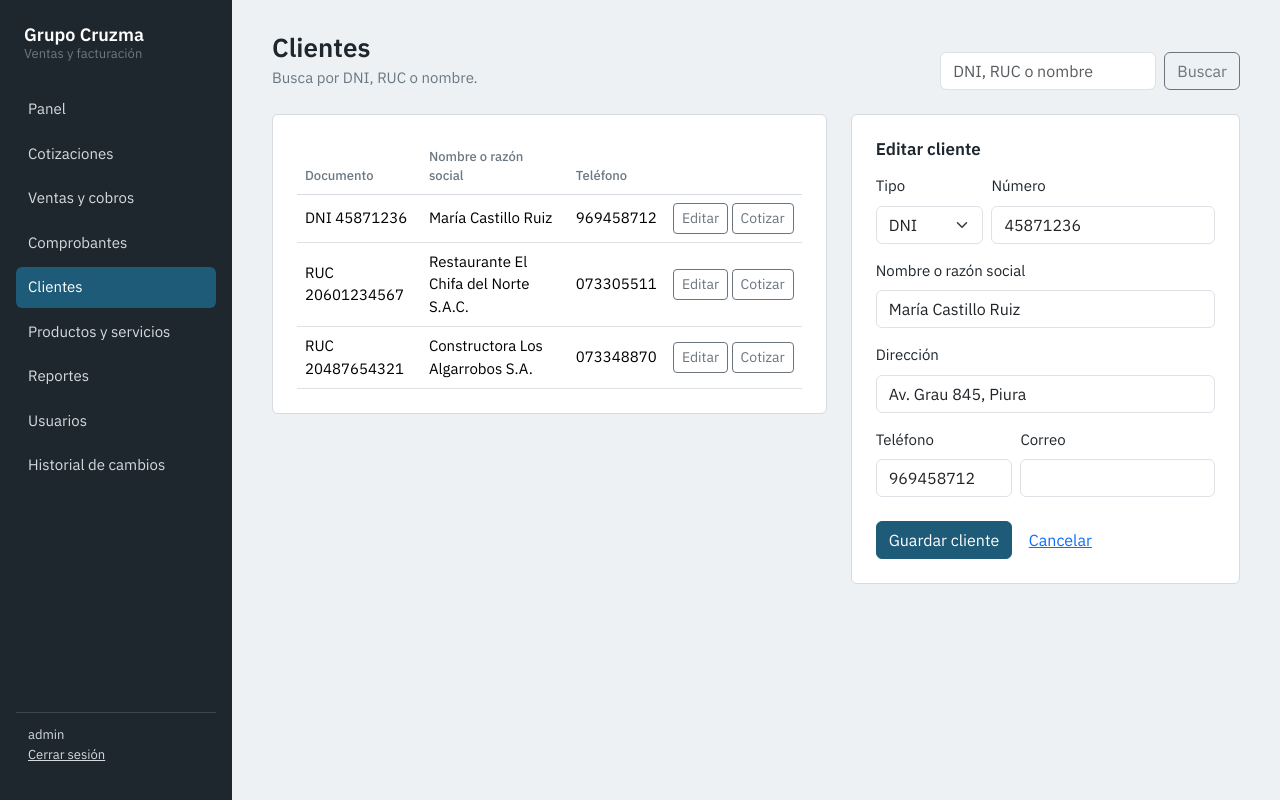
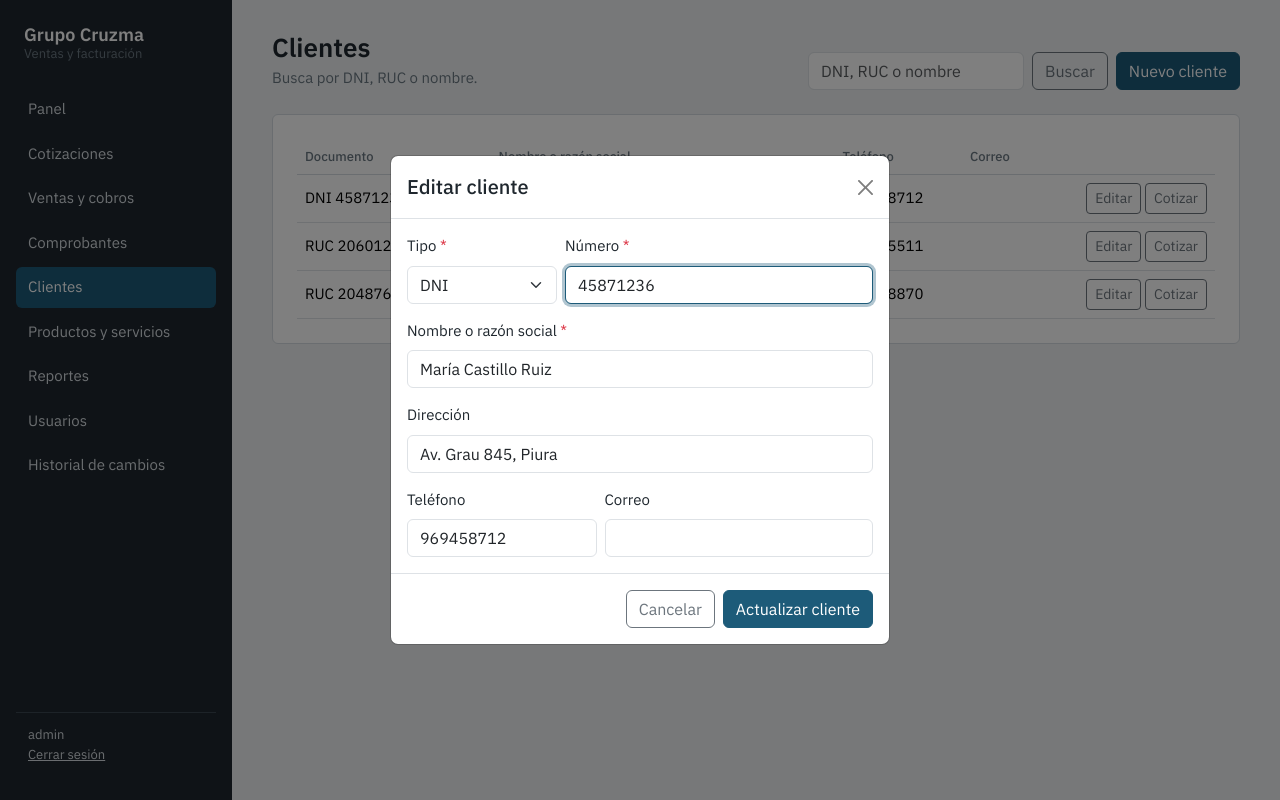
Before and after one commit to LuisGaleJ/cruzma-ventas, a Spring Boot app: page /clientes?editar=1 in a window 1280 px wide. Run offline with Spring Boot 4, Linux system fonts and the light colour scheme; a user stored in the database is signed in; some of the project's set-up classes (security, data sources, template engines, error pages and the like) are left out, and stand-ins take their place; some libraries are stand-ins or nearby versions.

Commit message:
feat(clientes): registro y edicion en ventana emergente y telefono solo numerico

```diff
--- a/src/main/java/pe/cruzma/ventas/controller/ClienteController.java
+++ b/src/main/java/pe/cruzma/ventas/controller/ClienteController.java
@@ -10,7 +10,9 @@ import pe.cruzma.ventas.model.Cliente;
 import pe.cruzma.ventas.model.TipoDocumento;
 import pe.cruzma.ventas.service.ClienteService;
 
-/** P4 Clientes (RF03): búsqueda por DNI, RUC o nombre, registro y edición. */
+/**
+ * P4 Clientes (RF03): búsqueda por DNI, RUC o nombre; registro y edición en una ventana emergente.
+ */
 @Controller
 @RequestMapping("/clientes")
 public class ClienteController {
@@ -27,7 +29,7 @@ public class ClienteController {
      * GET {@code /clientes}: búsqueda, lista y formulario de clientes.
      *
      * @param q      texto a buscar
-     * @param editar id del cliente a editar; {@code null} para uno nuevo
+     * @param editar id del cliente a editar: abre la ventana con sus datos (enlace directo)
      * @param model  modelo de la vista
      * @return vista {@code clientes/lista}
      */
@@ -38,6 +40,7 @@ public class ClienteController {
         if (!model.containsAttribute("cliente")) {
             model.addAttribute("cliente", editar != null ? service.obtener(editar) : new Cliente());
         }
+        model.addAttribute("abrirFormulario", editar != null);
         model.addAttribute("tipos", TipoDocumento.values());
         return "clientes/lista";
     }
@@ -64,6 +67,7 @@ public class ClienteController {
         }
         model.addAttribute("clientes", service.buscar(null));
         model.addAttribute("tipos", TipoDocumento.values());
+        model.addAttribute("abrirFormulario", true);   // vuelve a abrir la ventana con los errores
         return "clientes/lista";
     }
 }
--- a/src/main/java/pe/cruzma/ventas/model/Cliente.java
+++ b/src/main/java/pe/cruzma/ventas/model/Cliente.java
@@ -43,6 +43,8 @@ public class Cliente {
     @Column(length = 200)
     private String direccion;
 
+    /** Opcional; si se ingresa, solo dígitos: 9 para celular o fijo con código (073...), 6 para fijo local. */
+    @Pattern(regexp = "\\d{6,9}|", message = "El teléfono solo acepta números (de 6 a 9 dígitos)")
     @Column(length = 15)
     private String telefono;
 
--- a/src/main/resources/static/css/cruzma.css
+++ b/src/main/resources/static/css/cruzma.css
@@ -101,3 +101,6 @@ body { background: var(--acero-100); color: var(--acero-900); font-size: 15px; }
 .op-Modificación { color: var(--pendiente); border-color: var(--pendiente); }
 .op-Eliminación { color: var(--error); border-color: var(--error); }
 .cambios { margin: 0; padding-left: 18px; font-size: 13.5px; }
+
+/* Formularios en ventana emergente: marca de campo obligatorio */
+.obligatorio { color: var(--bs-danger); }
--- a/src/main/resources/templates/clientes/lista.html
+++ b/src/main/resources/templates/clientes/lista.html
@@ -8,24 +8,31 @@
         <div th:replace="~{fragments/layout :: mensajes}"></div>
         <div class="encabezado">
             <div><h1>Clientes</h1><p>Busca por DNI, RUC o nombre.</p></div>
+            <div class="d-flex flex-wrap gap-2">
                 <form class="d-flex gap-2" th:action="@{/clientes}" method="get" role="search">
                     <input name="q" th:value="${q}" class="form-control" placeholder="DNI, RUC o nombre" aria-label="Buscar cliente">
                     <button class="btn btn-outline-secondary">Buscar</button>
                 </form>
+                <button type="button" class="btn btn-principal" id="btnNuevoCliente">Nuevo cliente</button>
             </div>
-        <div class="row g-4">
-            <div class="col-lg-7">
+        </div>
+
         <section class="hoja">
-                    <p th:if="${#lists.isEmpty(clientes)}" class="text-secondary m-0">No se encontraron clientes. Regístralo con el formulario.</p>
+            <p th:if="${#lists.isEmpty(clientes)}" class="text-secondary m-0">No se encontraron clientes. Regístralo con el botón «Nuevo cliente».</p>
             <table th:unless="${#lists.isEmpty(clientes)}" class="table">
-                        <thead><tr><th>Documento</th><th>Nombre o razón social</th><th>Teléfono</th><th></th></tr></thead>
+                <thead><tr><th>Documento</th><th>Nombre o razón social</th><th>Teléfono</th><th>Correo</th><th></th></tr></thead>
                 <tbody>
                 <tr th:each="c : ${clientes}">
                     <td th:text="${c.tipoDoc} + ' ' + ${c.numDoc}">doc</td>
                     <td th:text="${c.razonSocial}">nombre</td>
                     <td th:text="${c.telefono}">tel</td>
+                    <td th:text="${c.email}">correo</td>
                     <td class="text-end text-nowrap">
-                                <a class="btn btn-sm btn-outline-secondary" th:href="@{/clientes(editar=${c.id})}">Editar</a>
+                        <!-- Los datos viajan en atributos data-*; el script los copia al formulario de la ventana -->
+                        <a class="btn btn-sm btn-outline-secondary btn-editar-cliente" th:href="@{/clientes(editar=${c.id})}"
+                           th:data-id="${c.id}" th:data-tipo-doc="${c.tipoDoc}" th:data-num-doc="${c.numDoc}"
+                           th:data-razon-social="${c.razonSocial}" th:data-direccion="${c.direccion}"
+                           th:data-telefono="${c.telefono}" th:data-email="${c.email}">Editar</a>
                         <a sec:authorize="hasAnyRole('ADMIN','VENDEDOR')" class="btn btn-sm btn-outline-secondary"
                            th:href="@{/cotizaciones/nueva(clienteId=${c.id})}">Cotizar</a>
                     </td>
@@ -33,38 +40,103 @@
                 </tbody>
             </table>
         </section>
+    </main>
 </div>
-            <div class="col-lg-5">
-                <form class="hoja" th:action="@{/clientes/guardar}" th:object="${cliente}" method="post" novalidate>
-                    <h2 th:text="*{id} == null ? 'Nuevo cliente' : 'Editar cliente'">Nuevo cliente</h2>
+
+<!-- Ventana emergente para registrar o editar un cliente -->
+<div class="modal fade" id="modalCliente" tabindex="-1" aria-labelledby="tituloModalCliente" aria-hidden="true"
+     th:data-abrir="${abrirFormulario}">
+    <div class="modal-dialog modal-dialog-centered">
+        <form class="modal-content" id="formCliente" th:action="@{/clientes/guardar}" th:object="${cliente}" method="post" novalidate>
+            <div class="modal-header">
+                <h2 class="modal-title fs-5" id="tituloModalCliente"
+                    th:text="*{id} == null ? 'Nuevo cliente' : 'Editar cliente'">Nuevo cliente</h2>
+                <button type="button" class="btn-close" data-bs-dismiss="modal" aria-label="Cerrar"></button>
+            </div>
+            <div class="modal-body">
+                <div th:if="${error}" class="alert alert-danger py-2" th:text="${error}">error</div>
                 <input type="hidden" th:field="*{id}">
                 <div class="row g-2 mb-3">
-                        <div class="col-4"><label class="form-label" for="tipoDoc">Tipo</label>
+                    <div class="col-4"><label class="form-label" for="tipoDoc">Tipo <span class="obligatorio">*</span></label>
                         <select th:field="*{tipoDoc}" class="form-select">
                             <option th:each="t : ${tipos}" th:value="${t}" th:text="${t}">DNI</option>
                         </select></div>
-                        <div class="col-8"><label class="form-label" for="numDoc">Número</label>
-                            <input th:field="*{numDoc}" class="form-control" inputmode="numeric" maxlength="11" th:errorclass="is-invalid">
+                    <div class="col-8"><label class="form-label" for="numDoc">Número <span class="obligatorio">*</span></label>
+                        <input th:field="*{numDoc}" class="form-control solo-digitos" inputmode="numeric" maxlength="11" th:errorclass="is-invalid">
                         <div class="invalid-feedback" th:errors="*{numDoc}"></div></div>
                 </div>
-                    <div class="mb-3"><label class="form-label" for="razonSocial">Nombre o razón social</label>
+                <div class="mb-3"><label class="form-label" for="razonSocial">Nombre o razón social <span class="obligatorio">*</span></label>
                     <input th:field="*{razonSocial}" class="form-control" th:errorclass="is-invalid">
                     <div class="invalid-feedback" th:errors="*{razonSocial}"></div></div>
                 <div class="mb-3"><label class="form-label" for="direccion">Dirección</label>
                     <input th:field="*{direccion}" class="form-control"></div>
-                    <div class="row g-2 mb-4">
+                <div class="row g-2">
                     <div class="col-5"><label class="form-label" for="telefono">Teléfono</label>
-                            <input th:field="*{telefono}" class="form-control"></div>
+                        <input th:field="*{telefono}" class="form-control solo-digitos" inputmode="numeric" maxlength="9"
+                               th:errorclass="is-invalid">
+                        <div class="invalid-feedback" th:errors="*{telefono}"></div></div>
                     <div class="col-7"><label class="form-label" for="email">Correo</label>
-                            <input th:field="*{email}" class="form-control" th:errorclass="is-invalid">
+                        <input th:field="*{email}" type="email" class="form-control" th:errorclass="is-invalid">
                         <div class="invalid-feedback" th:errors="*{email}"></div></div>
                 </div>
-                    <button class="btn btn-principal">Guardar cliente</button>
-                    <a th:if="*{id} != null" th:href="@{/clientes}" class="btn btn-link">Cancelar</a>
+            </div>
+            <div class="modal-footer">
+                <button type="button" class="btn btn-outline-secondary" data-bs-dismiss="modal">Cancelar</button>
+                <button class="btn btn-principal" id="btnGuardarCliente"
+                        th:text="*{id} == null ? 'Guardar cliente' : 'Actualizar cliente'">Guardar cliente</button>
+            </div>
         </form>
     </div>
 </div>
-    </main>
-</div>
+
+<script>
+    // Nuevo cliente: ventana vacía. Editar: ventana con los datos de la fila, sin recargar la página.
+    document.addEventListener('DOMContentLoaded', function () {
+        var modalEl = document.getElementById('modalCliente');
+        var modal = new bootstrap.Modal(modalEl);
+        var form = document.getElementById('formCliente');
+        var campos = ['id', 'tipoDoc', 'numDoc', 'razonSocial', 'direccion', 'telefono', 'email'];
+
+        function limpiarErrores() {
+            form.querySelectorAll('.is-invalid').forEach(function (el) { el.classList.remove('is-invalid'); });
+            form.querySelectorAll('.alert-danger').forEach(function (el) { el.remove(); });
+        }
+
+        function abrir(datos) {
+            limpiarErrores();
+            campos.forEach(function (c) {
+                var el = form.elements[c];
+                if (el) el.value = datos[c] || (c === 'tipoDoc' ? el.options[0].value : '');
+            });
+            var nuevo = !datos.id;
+            document.getElementById('tituloModalCliente').textContent = nuevo ? 'Nuevo cliente' : 'Editar cliente';
+            document.getElementById('btnGuardarCliente').textContent = nuevo ? 'Guardar cliente' : 'Actualizar cliente';
+            modal.show();
+        }
+
+        document.getElementById('btnNuevoCliente').addEventListener('click', function () { abrir({}); });
+
+        document.querySelectorAll('.btn-editar-cliente').forEach(function (btn) {
+            btn.addEventListener('click', function (e) {
+                e.preventDefault();               // sin JavaScript, el enlace /clientes?editar=ID sigue funcionando
+                abrir(btn.dataset);               // data-num-doc llega como dataset.numDoc
+            });
+        });
+
+        // Teléfono y número de documento: se borra al instante cualquier carácter que no sea dígito
+        // (incluido lo pegado). La validación real está en el servidor, en Cliente.
+        form.querySelectorAll('.solo-digitos').forEach(function (el) {
+            el.addEventListener('input', function () {
+                var limpio = el.value.replace(/\D/g, '');
+                if (limpio !== el.value) el.value = limpio;
+            });
+        });
+
+        modalEl.addEventListener('shown.bs.modal', function () { form.elements['numDoc'].focus(); });
+
+        // Al volver del servidor con errores de validación (o con ?editar=ID), la ventana se abre sola
+        if (modalEl.dataset.abrir === 'true') modal.show();
+    });
+</script>
 </body>
 </html>
--- a/src/main/resources/templates/fragments/layout.html
+++ b/src/main/resources/templates/fragments/layout.html
@@ -8,6 +8,7 @@
     <link href="https://fonts.googleapis.com/css2?family=IBM+Plex+Sans:wght@400;500;600&display=swap" rel="stylesheet">
     <link href="https://cdn.jsdelivr.net/npm/bootstrap@5.3.3/dist/css/bootstrap.min.css" rel="stylesheet">
     <link th:href="@{/css/cruzma.css}" rel="stylesheet">
+    <script src="https://cdn.jsdelivr.net/npm/bootstrap@5.3.3/dist/js/bootstrap.bundle.min.js" defer></script>
 </head>
 <body>
 
```
Also changed, not shown: CHANGELOG.md, 1 other file. Lines whose indentation alone changed are shown as unchanged.
